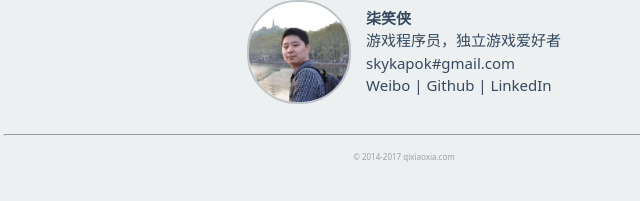
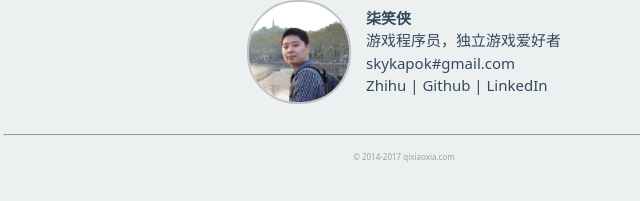
Before and after one commit to skykapok/blog-qixiaoxia, a plain HTML site: page template/index.html in a window 1280 px wide. Shown: the part 535-736 px from the top of the page, 236-876 px from the left. Drawn offline with Linux system fonts and the light colour scheme; files that its build step writes are made by us from their sources; files whose address does not match are found by name.

Commit message:
zhihu link

```diff
--- a/template/index.html
+++ b/template/index.html
@@ -59,7 +59,7 @@
 					<span>柒笑侠</span><br/>
 					游戏程序员，独立游戏爱好者<br/>
 					skykapok#gmail.com<br/>
-					<a href="http://weibo.com/sevalry" target="_blank">Weibo</a> | <a href="https://github.com/skykapok" target="_blank">Github</a> | <a href="https://cn.linkedin.com/in/qixiaoxia" target="_blank">LinkedIn</a>
+					<a href="https://www.zhihu.com/people/qixiaoxia" target="_blank">Zhihu</a> | <a href="https://github.com/skykapok" target="_blank">Github</a> | <a href="https://cn.linkedin.com/in/qixiaoxia" target="_blank">LinkedIn</a>
 				</div>
 			</div>
 
```
